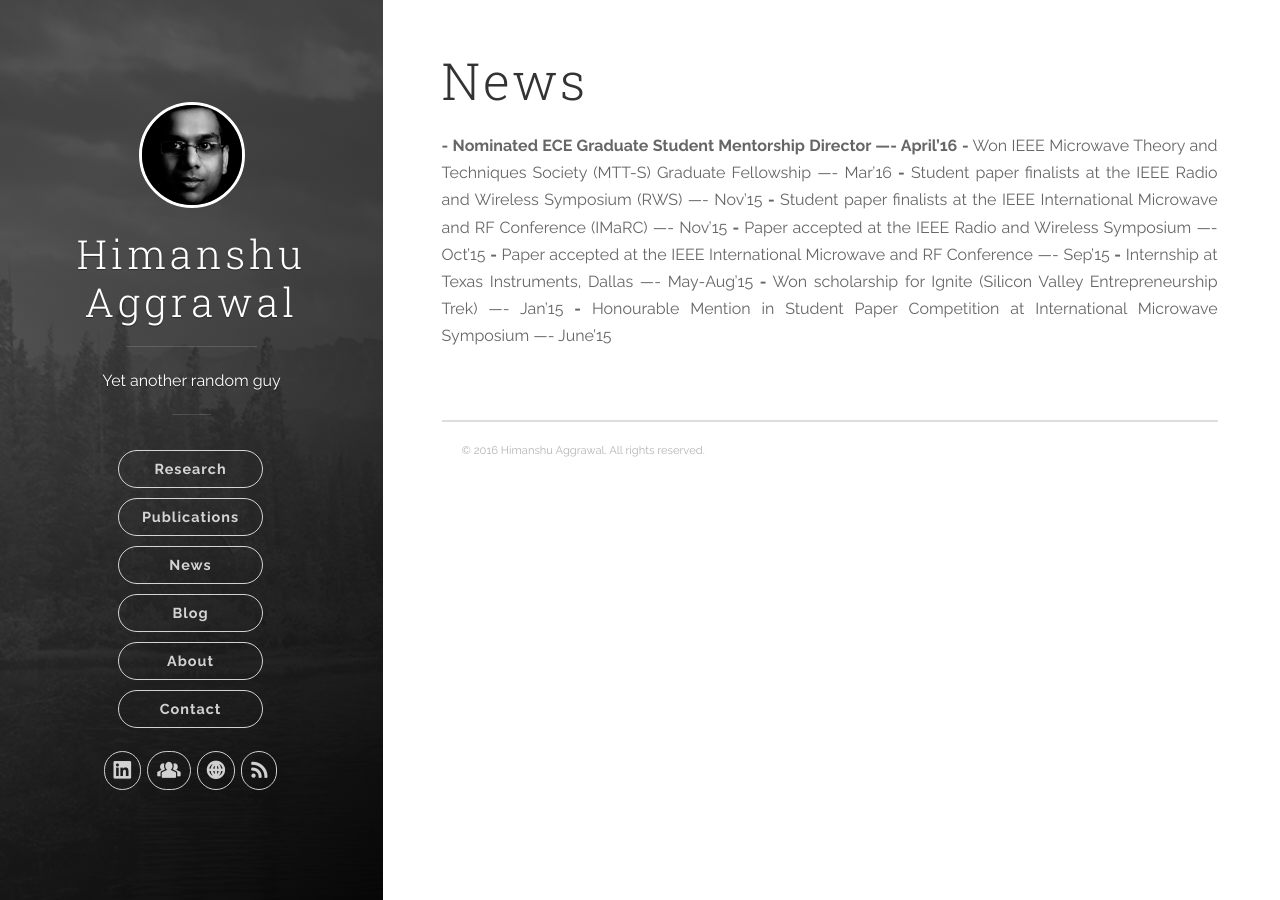
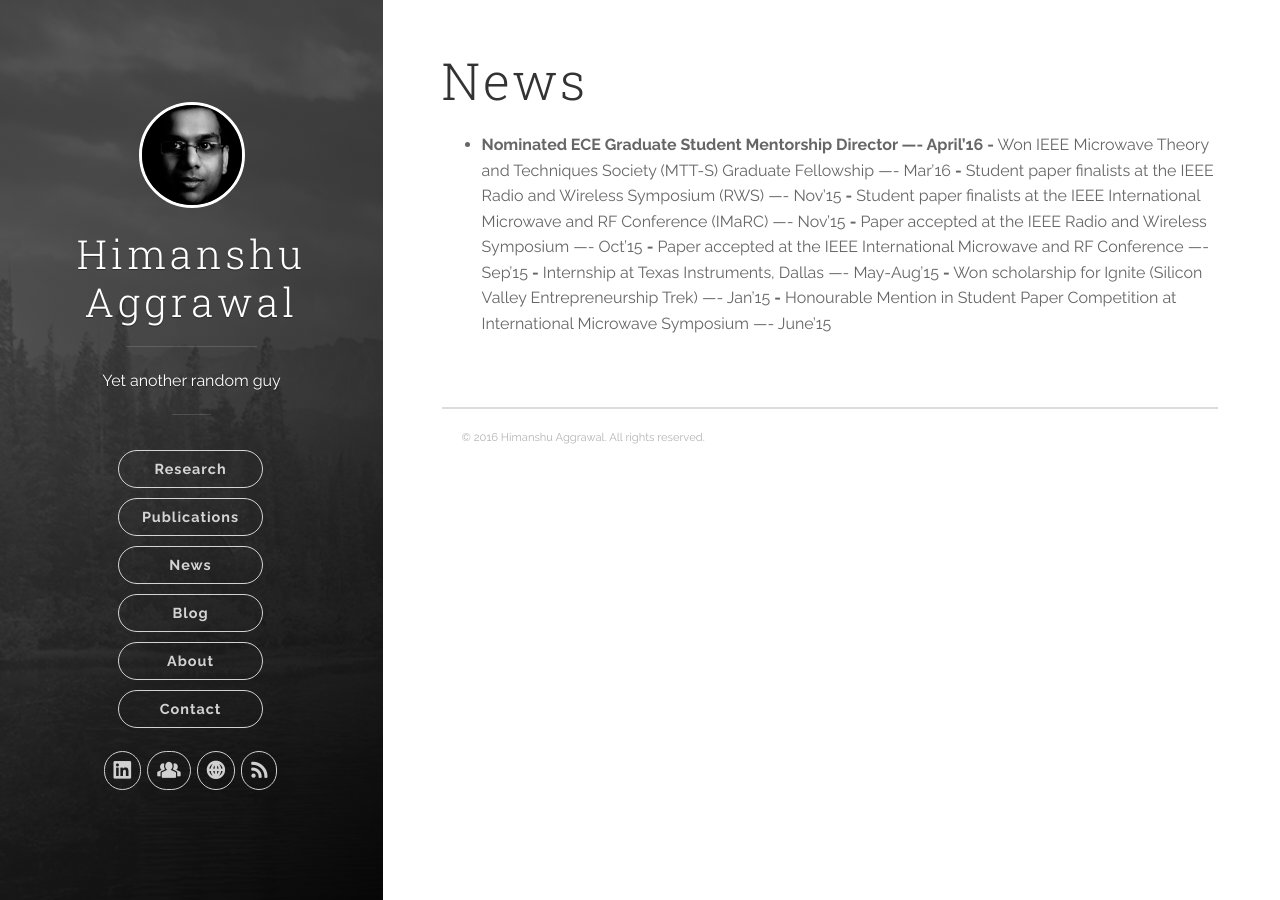
Before and after one commit to ahimanshu13/ahimanshu13.github.io, a Jekyll site: the page built from news/index.md, in a window 1280 px wide. Built offline with Jekyll 4.4.1, drawn with Linux system fonts in a browser that asks for light colours; nearby versions of some CDN libraries.

Commit message:
Updated News

```diff
--- a/news/index.md
+++ b/news/index.md
@@ -4,7 +4,7 @@
 published: true
 ---
 
-**- Nominated ECE Graduate Student Mentorship Director ----  April'16**
+- **Nominated ECE Graduate Student Mentorship Director ----  April'16**
 **-** Won IEEE Microwave Theory and Techniques Society (MTT-S) Graduate Fellowship ---- Mar'16
 **-** Student paper finalists at the IEEE Radio and Wireless Symposium (RWS) ---- Nov'15
 **-** Student paper finalists at the IEEE International Microwave and RF Conference (IMaRC) ---- Nov'15
```
